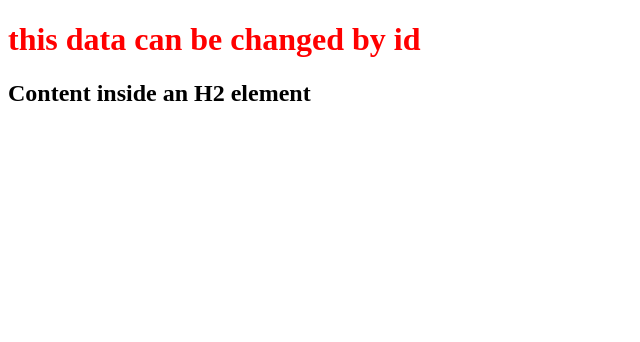
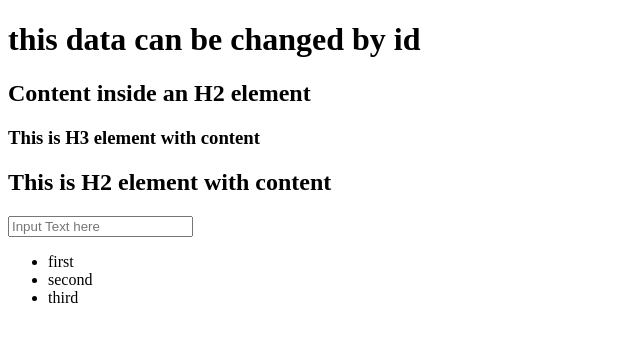
Before and after one commit to PawanKumar-Dev/JS-Revision, a plain HTML site: page 04_DOM/example.html in a window 1280 px wide. Shown: the whole page, without its empty margins (0-640 px from the left). Drawn offline with Linux system fonts and the light colour scheme.

Commit message:
Update example

```diff
--- a/04_DOM/example.html
+++ b/04_DOM/example.html
@@ -1,5 +1,6 @@
 <!DOCTYPE html>
 <html lang="en">
+
 <head>
     <meta charset="UTF-8">
     <meta name="viewport" content="width=device-width, initial-scale=1.0">
@@ -11,7 +12,23 @@
 
     <h2 id="titleTwo">Content inside an H2 element<span style="display: none;">Hidden Text with css</span></h2>
 
-    <script src="01_Dom_Basics.js"></script>
-    <script src="02_innerHTML_innerText_textContent.js"></script>
+    <h3 id="titleThree" class="yellow">This is H3 element with content</h3>
+
+    <h2 id="titleFour" class="yellow">This is H2 element with content</h2>
+
+    <input type="text" name="text" placeholder="Input Text here">
+
+    <ul>
+        <li>first</li>
+        <li>second</li>
+        <li>third</li>
+    </ul>
+
+
+    <!-- <script src="01_Dom_Basics.js"></script> -->
+    <!-- <script src="02_innerHTML_innerText_textContent.js"></script> -->
+    <!-- <script src="03_querySelector.js"></script> -->
+    <script src="04_Nodelist_and_querySelectorAll.js"></script>
 </body>
+
 </html>
```
